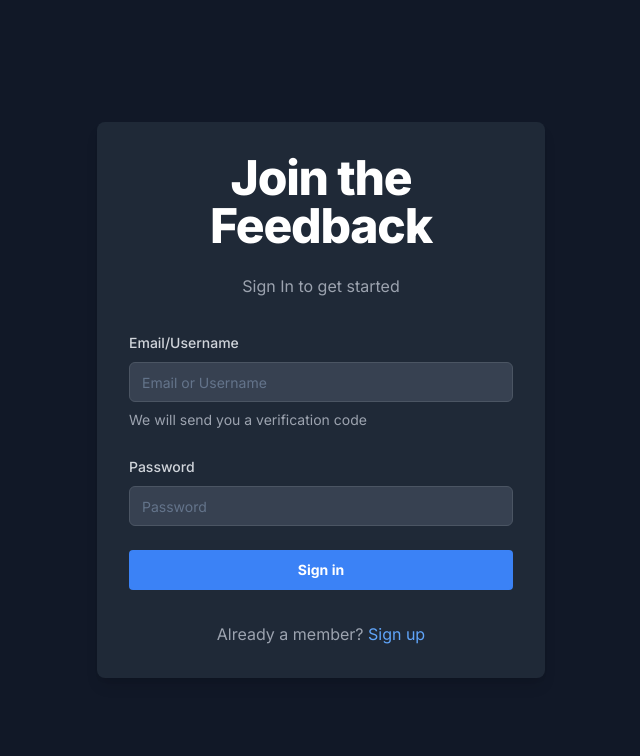
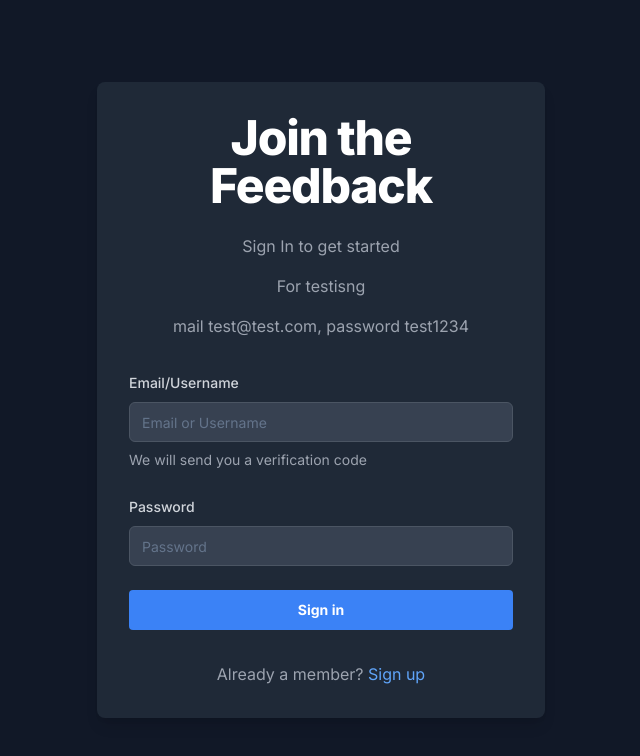
Before and after one commit to Prabal-verma/realfeedback, a Next.js app: page /sign-in in a window 1280 px wide. Shown: the top 756 px of the page, without its empty margins (319-959 px from the left). Built offline with nearby package versions, Linux system fonts and the light colour scheme.

Commit message:
test user added

```diff
--- a/src/app/(auth)/sign-in/page.tsx
+++ b/src/app/(auth)/sign-in/page.tsx
@@ -70,6 +70,8 @@ export default function SignInForm() {
         Join the Feedback
       </h1>
       <p className="text-gray-400 mb-4">Sign In to get started</p>
+      <p className="text-gray-400 mb-4">For testisng </p>
+      <p className="text-gray-400 mb-4">mail test@test.com, password test1234</p>
     </div>
     <Form {...form}>
       <form onSubmit={form.handleSubmit(onSubmit)} className="space-y-6">
```
